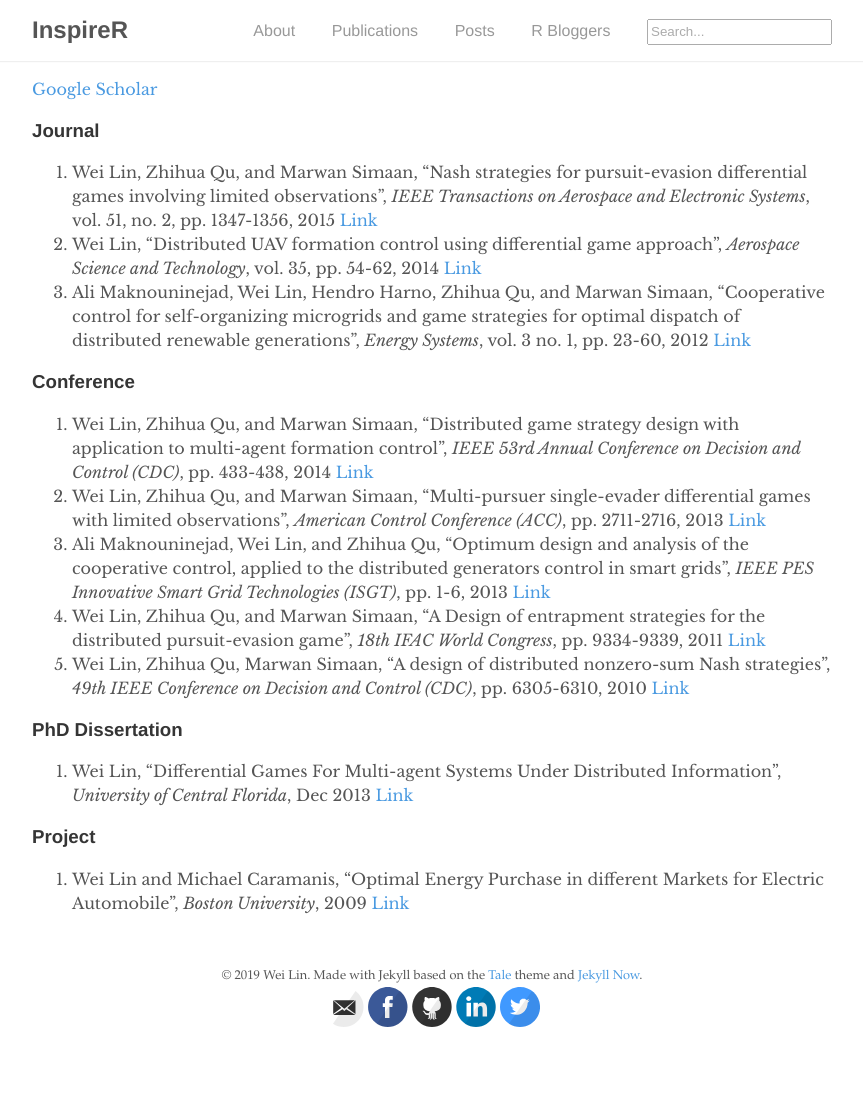
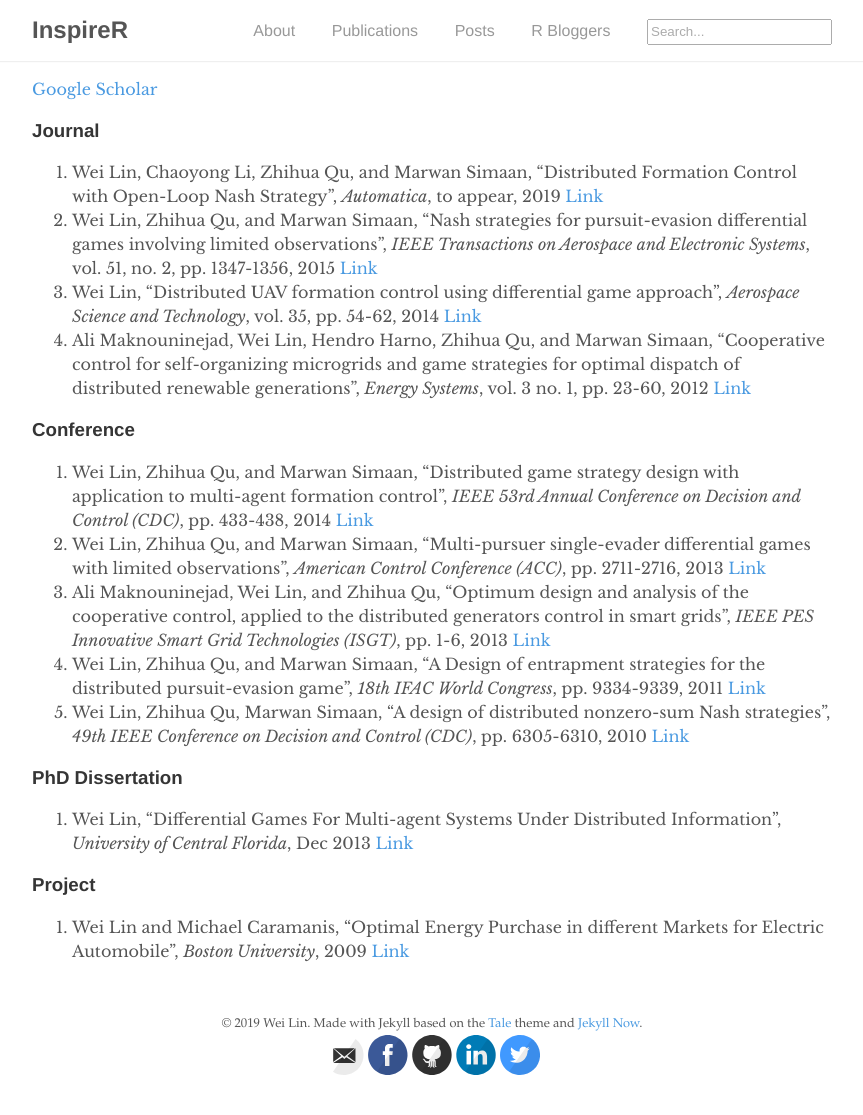
Before and after one commit to wlinInspire/wlinInspire.github.io, a Jekyll site: the page built from _pages/publication.md, in a window 1280 px wide. Shown: the whole page, without its empty margins (208-1071 px from the left). Built offline with Jekyll 4.4.1, drawn with Linux system fonts in a browser that asks for light colours; before the commit the page ends 1067 px from its top, so only the background shows below that.

Commit message:
add new paper

```diff
--- a/_pages/publication.md
+++ b/_pages/publication.md
@@ -7,6 +7,10 @@ permalink: /publications/
 [Google Scholar](https://scholar.google.com/citations?user=k6ZuWzUAAAAJ&hl=en){:target='_blank'}
 
 ### Journal
+1. Wei Lin, Chaoyong Li, Zhihua Qu, and Marwan Simaan,
+"Distributed Formation Control with Open-Loop Nash Strategy",
+_Automatica_, to appear, 2019
+[Link](){:target='_blank'}
 1. Wei Lin, Zhihua Qu, and Marwan Simaan,
 "Nash strategies for pursuit-evasion differential games involving limited observations",
 _IEEE Transactions on Aerospace and Electronic Systems_, vol. 51, no. 2, pp. 1347-1356, 2015
```
